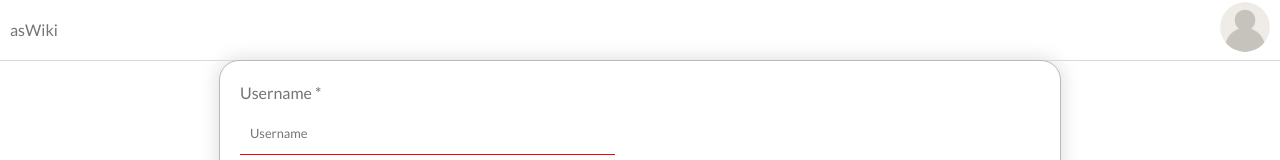
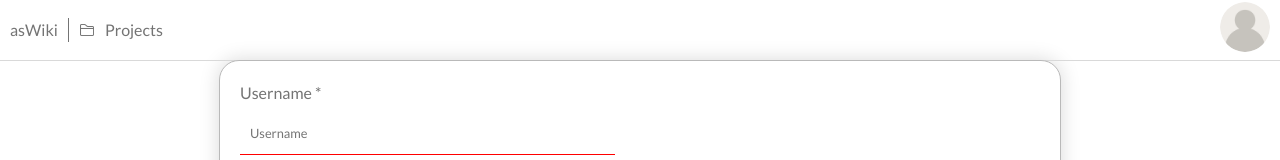
Before and after one commit to suchenia-arkadiusz/as-wiki, a React (Vite) app in the folder ui/: page / in a window 1280 px wide. Shown: the top 160 px of the page. Built offline with nearby package versions, Linux system fonts and the light colour scheme; no server answers.

Commit message:
feat[#44] - Add the 'Project' button to the NavBar
Add the default first name to the Admin user
Change the default Button's disabled property to false

```diff
--- a/ui/src/components/Button/Button.tsx
+++ b/ui/src/components/Button/Button.tsx
@@ -38,7 +38,7 @@ type Props = {
 };
 
 const Button = (props: Props) => {
-  const { iconName, onClick, text, color, hoverColor, height, iconPosition, className, padding, disabled } = props;
+  const { iconName, onClick, text, color, hoverColor, height, iconPosition, className, padding, disabled = false } = props;
 
   return (
     <ButtonContainer
@@ -49,7 +49,7 @@ const Button = (props: Props) => {
       $height={height || 16}
       $padding={padding || '0'}
       className={className}
-      disabled={!disabled ? false : disabled}
+      disabled={disabled}
     >
       {iconPosition === 'right' ? (
         <>
--- a/ui/src/components/NavBar/NavBar.tsx
+++ b/ui/src/components/NavBar/NavBar.tsx
@@ -1,13 +1,23 @@
 import './NavBar.css';
 import { useUserContext } from '../../contexts/UserContext.tsx';
 import avatar from '../../assets/images/user-default-avatar.png';
+import { Left, Right } from '../styles.ts';
+import HorizontalSpacer from '../Spacer/HorizontalSpacer.tsx';
+import Button from '../Button/Button.tsx';
+import { useNavigate } from 'react-router-dom';
 
 export const NavBar = () => {
   const userContext = useUserContext();
+  const navigate = useNavigate();
   const user = userContext.getUser();
   return (
     <div className="app-navbar" data-testid="NavBarContainer">
-      asWiki
+      <Left>
+        <div>asWiki</div>
+        <HorizontalSpacer marginLeft={10} marginRight={10}/>
+        <Button onClick={() => navigate('/projects')} iconName='bi-folder2' text='Projects' padding={'7px 0 0 0'} />
+      </Left>
+      <Right>
         <div className="app-navbar-btn-container">
           <div>
             {user?.firstName} {user?.lastName}
@@ -16,6 +26,7 @@ export const NavBar = () => {
             <img src={user?.avatarUrl || avatar} style={{ width: '50px', height: '50px', borderRadius: '50%' }} alt="User's avatar" />
           </div>
         </div>
+      </Right>
     </div>
   );
 };
--- /dev/null
+++ b/ui/src/components/Spacer/HorizontalSpacer.tsx
@@ -0,0 +1,11 @@
+type Props = {
+  marginLeft?: number;
+  marginRight?: number;
+};
+
+const HorizontalSpacer = (props: Props) => {
+  const { marginLeft, marginRight } = props;
+  return <div style={{ marginLeft: `${marginLeft}px`, marginRight: `${marginRight}px`, borderLeft: ' 1px solid #747474' }} />;
+};
+
+export default HorizontalSpacer;
```
Also changed, not shown: 1 other file (tests, documents, lock files or other folders). Lines whose indentation alone changed are shown as unchanged.
